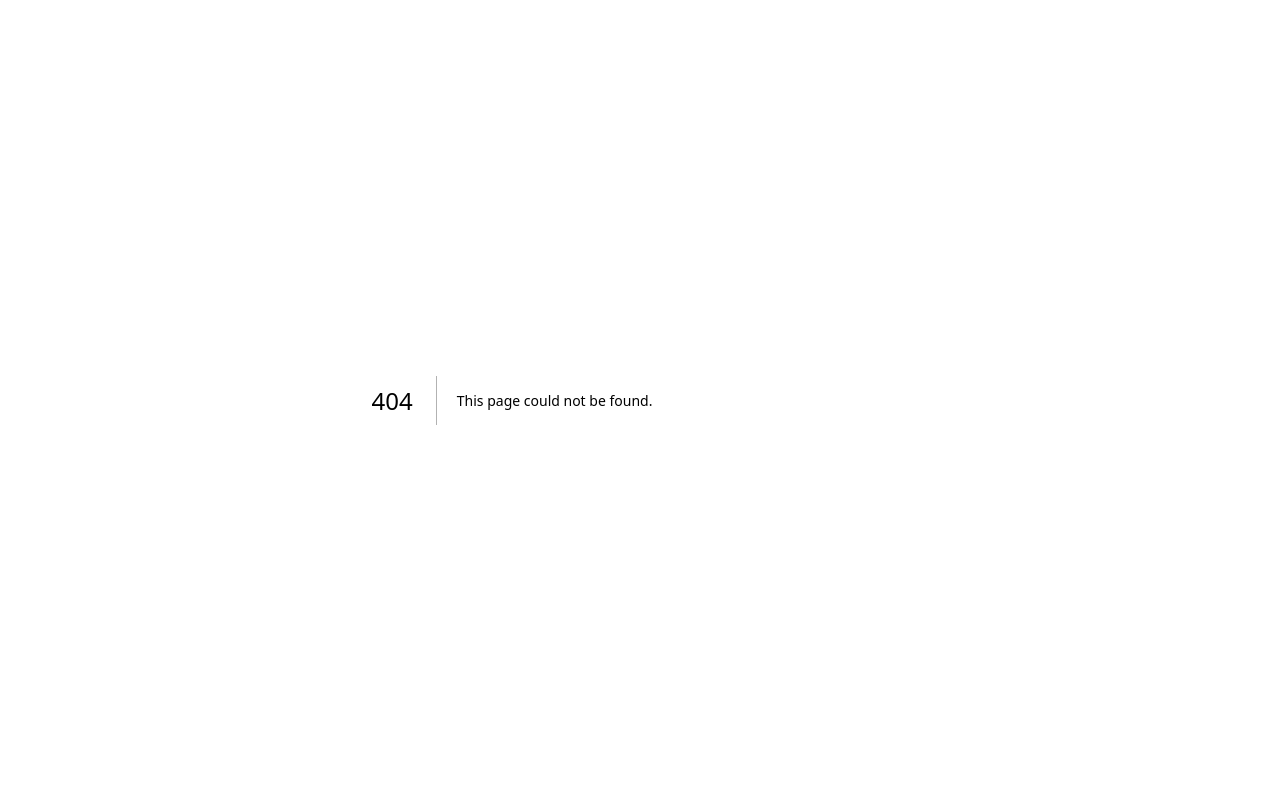
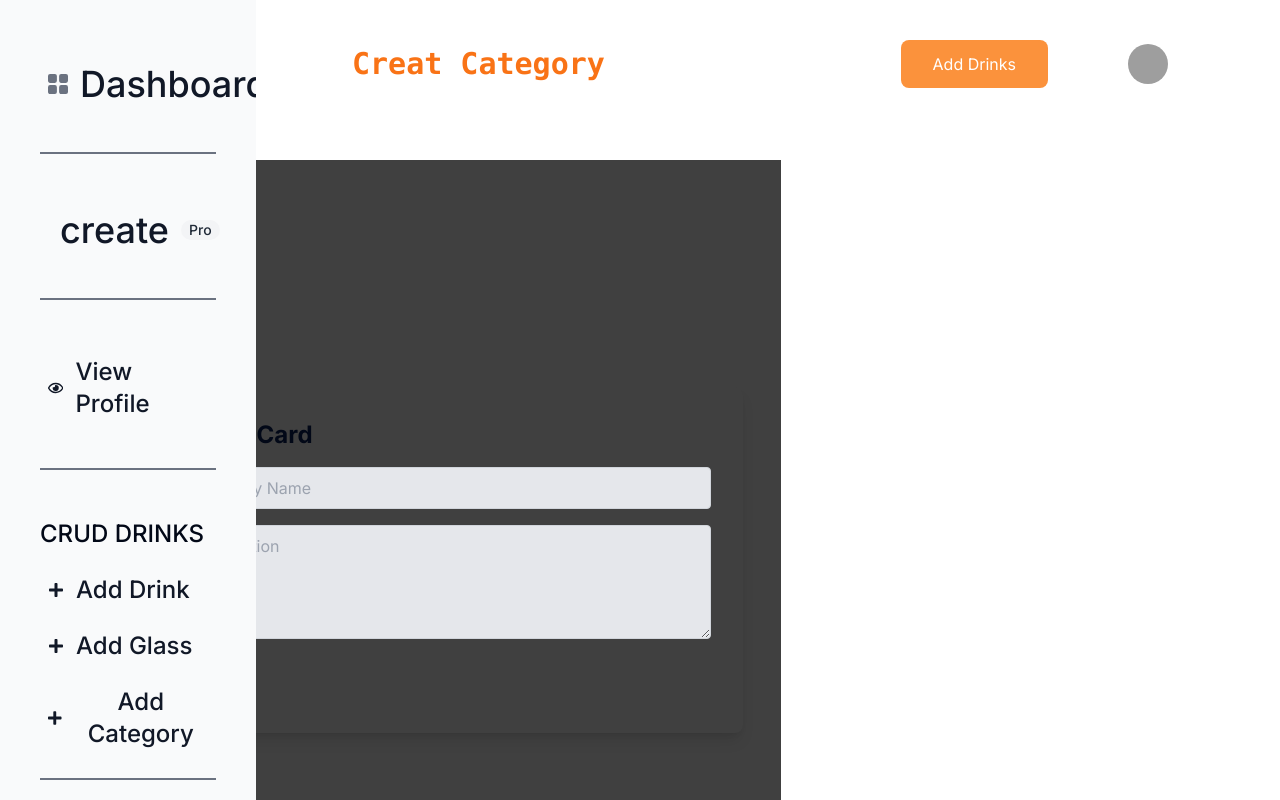
Before and after one commit to EwiJosepha/drinko, a Next.js app: page /dashboard/category in a window 1280 px wide. Before the commit this address had no page. Shown: the top 800 px of the page. Built offline with nearby package versions, Linux system fonts and the light colour scheme; grey boxes are pictures that could not be loaded.

Commit message:
adding view and edit pages

```diff
--- /dev/null
+++ b/app/(dashboard-detailspage)/dashboard/category/page.tsx
@@ -0,0 +1,18 @@
+'use client'
+
+import DbLayout from "@/components/db-header"
+import CategoryCard from "@/components/organisms/category-card"
+
+const Category: React.FC = () => {
+  return (
+    <>
+    <DbLayout header="Creat Category">
+
+      <CategoryCard />
+    </DbLayout>
+    </>
+  )
+
+}
+
+export default Category
--- a/app/(dashboard-detailspage)/dashboard/edit-profile/edit.tsx
+++ b/app/(dashboard-detailspage)/dashboard/edit-profile/page.tsx
@@ -88,7 +88,7 @@ const EditProfile: React.FC = (): JSX.Element | null => {
   return (
     <div>
       <DbLayout header="Edit Profile">
-        <div className="mx-auto container py-10 px-20 mb-10 bg-neutral-700">
+        <div className="mx-auto container py-10 px-20 mb-10 bg-neutral-700 rounded-lg">
 
           <Image
             src={formData?.imageUrl || '/default-profile-picture.jpg'}
--- /dev/null
+++ b/app/(dashboard-detailspage)/dashboard/glass/page.tsx
@@ -0,0 +1,19 @@
+'use client'
+
+import DbLayout from "@/components/db-header"
+import GlassCard from "@/components/organisms/glass"
+import Glass from "@/components/organisms/glass"
+
+const Glasss: React.FC = () => {
+  return (
+    <>
+    <DbLayout header="Creat A Glass">
+
+      <GlassCard />
+    </DbLayout>
+    </>
+  )
+
+}
+
+export default Glasss
--- a/app/(dashboard-detailspage)/dashboard/vieww/page.tsx
+++ b/app/(dashboard-detailspage)/dashboard/vieww/page.tsx
@@ -24,7 +24,7 @@ const ViewProfile: React.FC<{}> = (): JSX.Element | null => {
   return (
     <>
       <DbLayout header="View Profile">
-        <div className="mx-auto py-10 px-20 items-center justify-center flex flex-col bg-neutral-700">
+        <div className="mx-auto py-10 px-20 items-center justify-center flex flex-col bg-neutral-700 rounded-lg">
           <div className="flex justify-center mb-6 w-52 h-52">
 
             {/* use this image because is gotten from the profile update there we have to add the Pictureprofile to the formdata  */}
--- a/app/landing/page.tsx
+++ b/app/landing/page.tsx
@@ -1,7 +1,7 @@
 import Footer from '@/components/organisms/footer'
 import HeroSection from '@/components/organisms/heroSec'
 import Navbar from '@/components/organisms/nav'
-import FilterByCategories from '@/components/organisms/filters'
+
 import React from 'react'
 import PopularSection from '@/components/organisms/popular'
 import Cards from '@/components/organisms/card'
@@ -11,7 +11,7 @@ function LandingPage() {
     <div>
       <Navbar />
       <HeroSection />
-      <FilterByCategories />
+      {/* <FilterByCategories /> */}
       <PopularSection />
       <Cards />
       <Footer />
--- a/components/organisms/category-card.tsx
+++ b/components/organisms/category-card.tsx
@@ -1,48 +1,28 @@
-import { useState } from "react"
+import React from "react";
 
-
-interface Props {
-  name: string,
-  description: string
-}
-
-const Category: React.FC = () => {
-  const [errorn, setErrorn] = useState("")
-  const [errord, setErrord] = useState("")
-
+const CategoryCard:React.FC = () => {
   return (
-    <>
-      <div className="mt-4 p-4 shadow shadow-blue rounded-lg">
-        <h1>CREATE CATEGORY</h1>
-        <div className="mb-4">
-          <label htmlFor="propertyTitle" className="block">
-            category Name*
-          </label>
+    <div className="flex justify-center items-center h-screen bg-neutral-700">
+      <div className="bg-neutral-700 rounded-lg p-8 shadow-lg">
+        <h1 className="text-2xl font-bold mb-4">Category Card</h1>
         <input
           type="text"
-            id="propertyTitle"
-            className="border border-gray-200 px-4 py-3 rounded-md w-full"
-            // onChange={handleInputChangee}
-            required
+          placeholder="Enter category Name"
+          className="w-full bg-gray-200 border border-gray-300 rounded mb-4 p-2"
         />
-          {errorn && <p className="text-red-500 text-sm py-2">{errorn}</p>}
-        </div>
-        <div className="mb-4">
-          <label htmlFor="propertyDescription" className="block">
-            category  Description*
-          </label>
         <textarea
-            // onChange={handleTexarea}
-            id="propertyDescription"
-            className="border border-gray-200 px-4 py-3 rounded-md w-full"
-            required
+          placeholder="Enter description"
+          className="w-full bg-gray-200 border border-gray-300 rounded mb-4 p-2"
+          rows={4}
         ></textarea>
-          {errord && <p className="text-red-500 text-sm py-2">{errord}</p>}
-
+        <button
+          className="bg-orange-500 text-white py-2 px-4 rounded hover:bg-orange-600"
+        >
+          Submit
+        </button>
       </div>
     </div>
-    </>
-  )
-}
+  );
+};
 
-export default Category
+export default CategoryCard;
--- a/components/organisms/glass.tsx
+++ b/components/organisms/glass.tsx
@@ -1,48 +1,28 @@
-import { useState } from "react"
+import React from "react";
 
-
-interface Props {
-  name:string,
-  type: string
-}
-
-const Glass: React.FC =()=>{
-  const[errorn, setErrorn]= useState("")
-  const[errort, setErrort]= useState("")
-
+const GlassCard:React.FC = () => {
   return (
-    <>
-     <div className="mt-4 p-4 shadow shadow-blue rounded-lg">
-      <h1>CREATE GLASS</h1>
-         <div className="mb-4">
-                <label htmlFor="propertyTitle" className="block">
-                    category Name*
-                </label>
+    <div className="flex justify-center items-center h-screen bg-neutral-700">
+      <div className="bg-neutral-700 rounded-lg p-8 shadow-lg">
+        <h1 className="text-2xl font-bold mb-4">Glass Card</h1>
         <input
           type="text"
-                    id="propertyTitle"
-                    className="border border-gray-200 px-4 py-3 rounded-md w-full"
-                    // onChange={handleInputChangee}
-                    required
+          placeholder="Enter your name"
+          className="w-full bg-gray-200 border border-gray-300 rounded mb-4 p-2"
         />
-                {errorn && <p className="text-red-500 text-sm py-2">{errorn}</p>}
-            </div>
-            <div className="mb-4">
-                <label htmlFor="propertyDescription" className="block">
-                  category  Description*
-                </label>
         <textarea
-                    // onChange={handleTexarea}
-                    id="propertyDescription"
-                    className="border border-gray-200 px-4 py-3 rounded-md w-full"
-                    required
+          placeholder="Enter your message"
+          className="w-full bg-gray-200 border border-gray-300 rounded mb-4 p-2"
+          rows={4}
         ></textarea>
-                {errort && <p className="text-red-500 text-sm py-2">{errort}</p>}
-
+        <button
+          className="bg-orange-500 text-white py-2 px-4 rounded hover:bg-orange-600"
+        >
+          Submit
+        </button>
       </div>
     </div>
-    </>
-  )
-}
+  );
+};
 
-export default Glass
+export default GlassCard;
```
Also changed, not shown: app/(dashboard-detailspage)/dashboard/drinkss/page.tsx (added), filters.tsx (renamed from components/organisms/filters.tsx). Lines whose indentation alone changed are shown as unchanged.
